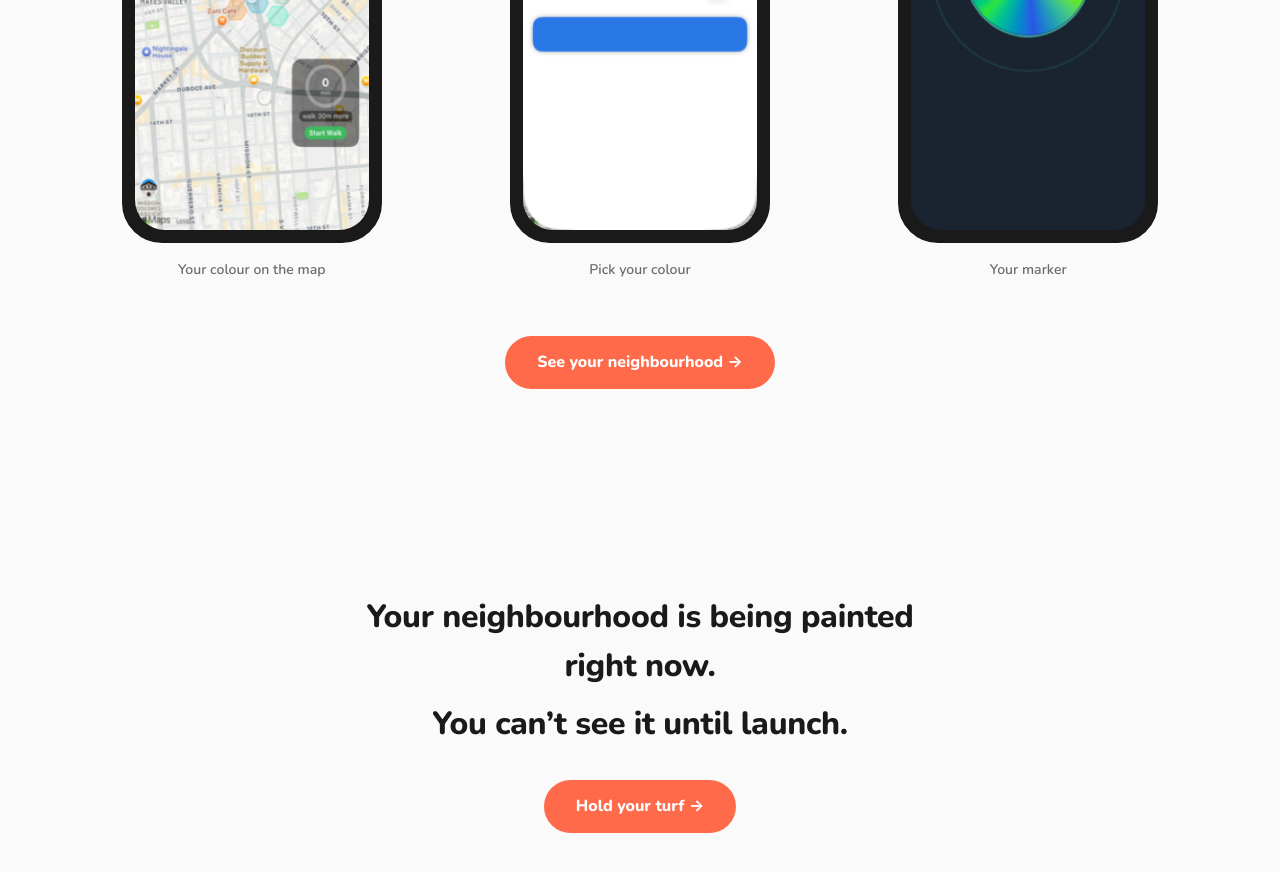
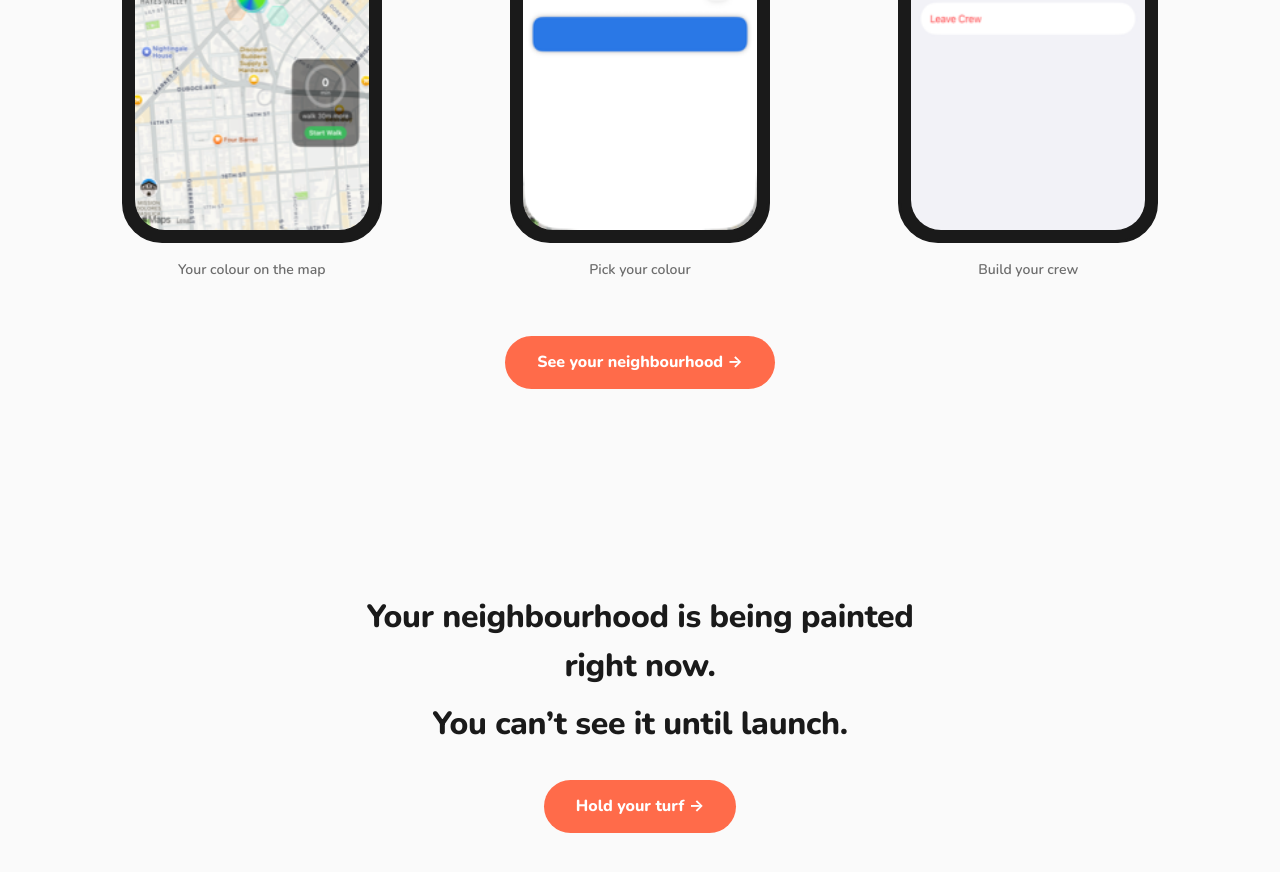
Before and after one commit to deanberris/kulayco-site, a Jekyll site: the page built from index.html, in a window 1280 px wide and 900 px high, scrolled down 3324 px. Shown: the top 872 px of the window. Built offline with Jekyll 4.4.1, drawn with Linux system fonts in a browser that asks for light colours; a script that is not in the unit is left out.

Commit message:
Update screenshots: map with cells, colour picker, crew view
Replace swirl-avatar placeholder with crew member list screenshot (Civic
Wolves demo). Map screenshot now shows hex cell territory in screenshot
mode. Crew view shows coloured member dots and Lead badge.

Co-Authored-By: Claude Sonnet 4.6 <noreply@anthropic.com>

```diff
--- a/index.html
+++ b/index.html
@@ -100,9 +100,9 @@ layout: default
       </figure>
       <figure class="phone">
         <div class="phone__frame">
-          <img class="phone__screen-img" src="{{ '/assets/screenshots/03-swirl-avatar.png' | relative_url }}" alt="Player swirl avatar marker on the map">
+          <img class="phone__screen-img" src="{{ '/assets/screenshots/03-crew-view.png' | relative_url }}" alt="Crew view showing members with colour swatches">
         </div>
-        <figcaption>Your marker</figcaption>
+        <figcaption>Build your crew</figcaption>
       </figure>
     </div>
     <div class="screenshots__cta">
```
Also changed, not shown: assets/screenshots/01-map-view.png, assets/screenshots/02-colour-picker.png, assets/screenshots/03-crew-view.png (added), assets/screenshots/03-swirl-avatar.png (deleted).
